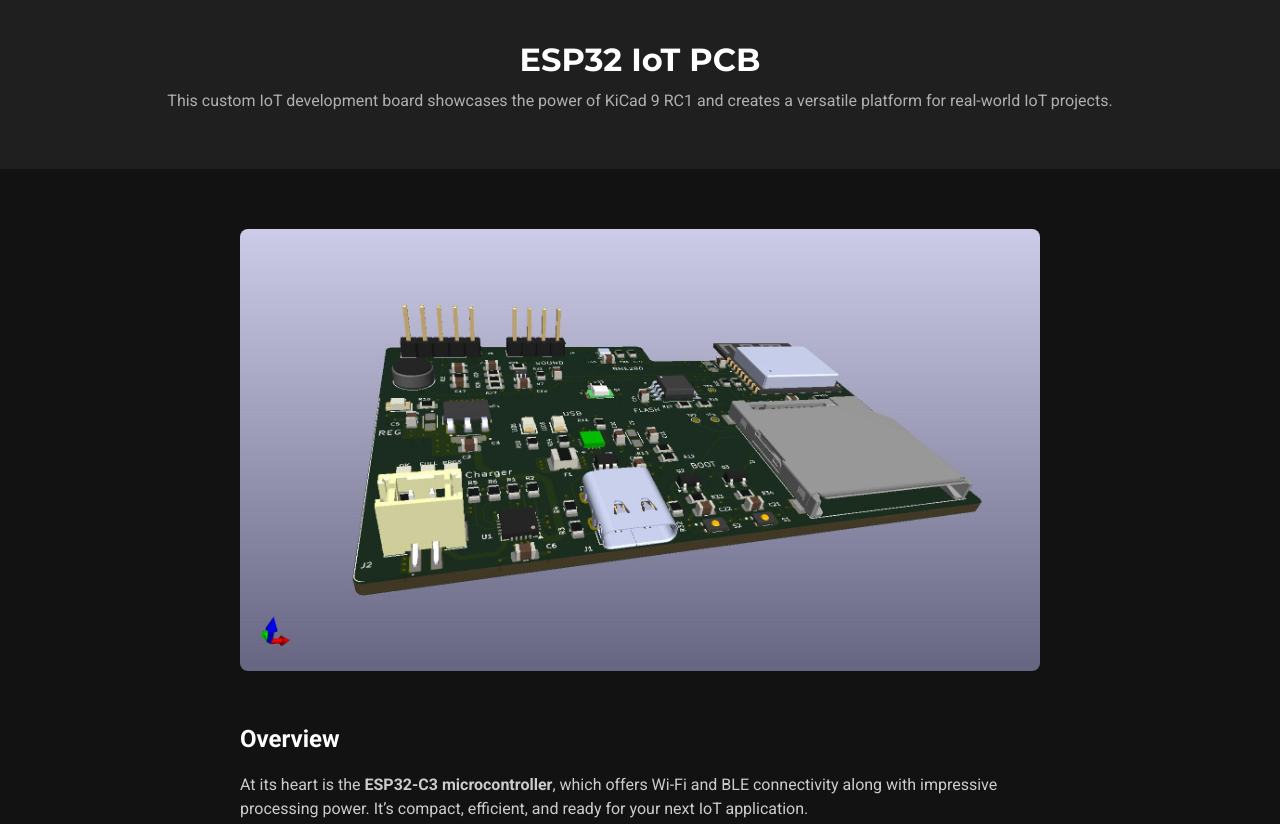
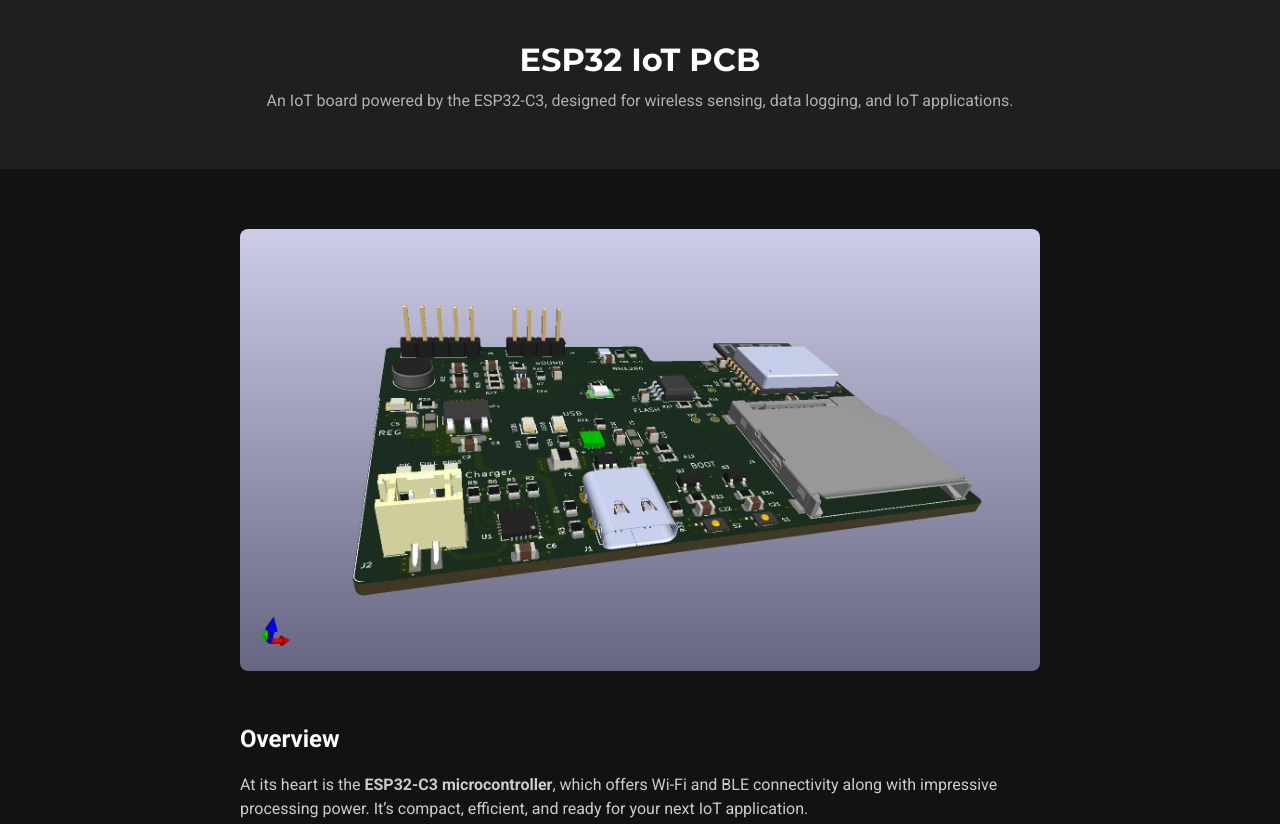
Before and after one commit to Eric-Ji-SSE/Portfolio, a plain HTML site: page projects/esp32_iot.html in a window 1280 px wide. Shown: the top 824 px of the page. Drawn offline with Linux system fonts and the light colour scheme.

Commit message:
Update esp32_iot.html

```diff
--- a/projects/esp32_iot.html
+++ b/projects/esp32_iot.html
@@ -75,7 +75,7 @@
 
 <header>
     <h1>ESP32 IoT PCB</h1>
-    <p>This custom IoT development board showcases the power of KiCad 9 RC1 and creates a versatile platform for real-world IoT projects.</p>
+    <p>An IoT board powered by the ESP32-C3, designed for wireless sensing, data logging, and IoT applications.</p>
 </header>
 
 <main>
```
